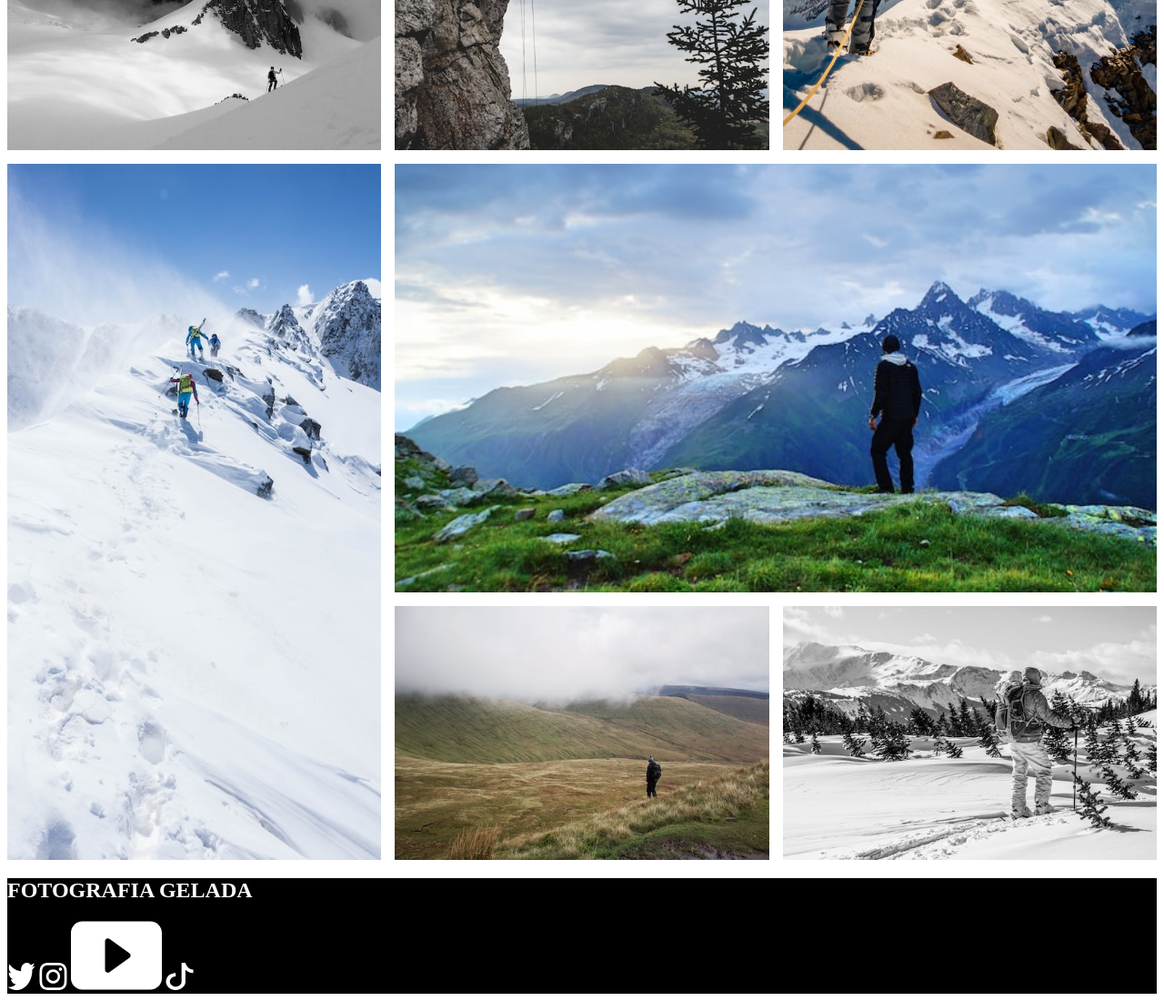
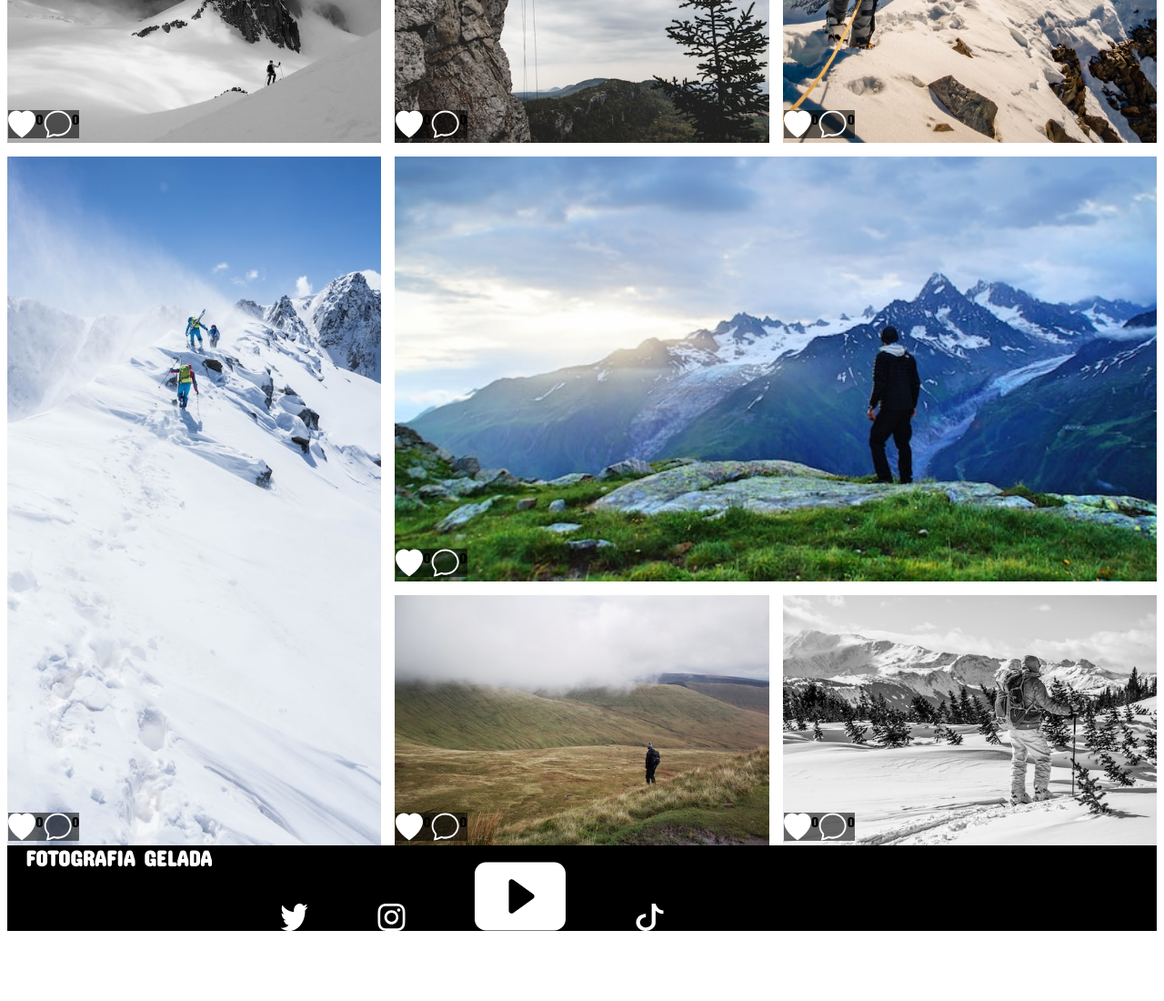
Before and after one commit to MatheusPHB28/fotografiaGelada, a website: page index.html in a window 1280 px wide. Shown: the part 847-1947 px from the top of the page at 91% size. After the commit the page ends 1878 px from the top, so only its background shows below. Drawn offline with Linux system fonts and the light colour scheme.

Commit message:
fotografiaGeladeira

```diff
--- a/index.html
+++ b/index.html
@@ -25,48 +25,115 @@
 
         <div class="foto1">
             <img src="public/Imagens/Everest.jpg" class="galeria_imagens" alt="Everest">
+            <div class="icon-container">
+                <div class="icons">
+                    <img src="public/Icones/coração.svg" alt="">
+                    <span>0</span>
+                    <img src="public/Icones/chat-branco.svg" alt="">
+                    <span>0</span>
+                </div>
+            </div>
         </div>
+
+
 
         <div class="foto2">
             <img src="public/Imagens/MonteFuji.jpg" class="galeria_imagens" alt="MonteFuji">
+            <div class="icon-container">
+                <div class="icons">
+                    <img src="public/Icones/coração.svg" alt="">
+                    <span>0</span>
+                    <img src="public/Icones/chat-branco.svg" alt="">
+                    <span>0</span>
+                </div>
+            </div>
 
         </div>
 
         <div class="foto3">
             <img src="public/Imagens/AlpesSuiços.jpg" class="galeria_imagens" alt="AlpesSuiços">
+            <div class="icon-container">
+                <div class="icons">
+                    <img src="public/Icones/coração.svg" alt="">
+                    <span>0</span>
+                    <img src="public/Icones/chat-branco.svg" alt="">
+                    <span>0</span>
+                </div>
+            </div>
         </div>
 
         <div class="foto4">
             <img src="public/Imagens/GrandCanyon.jpg" class="galeria_imagens" alt="GrandCanyon">
+            <div class="icon-container">
+                <div class="icons">
+                    <img src="public/Icones/coração.svg" alt="">
+                    <span>0</span>
+                    <img src="public/Icones/chat-branco.svg" alt="">
+                    <span>0</span>
+                </div>
+            </div>
         </div>
 
 
         <div class="foto5">
             <img src="public/Imagens/MonteBranco.jpg" class="galeria_imagens" alt="MonteBranco">
+            <div class="icon-container">
+                <div class="icons">
+                    <img src="public/Icones/coração.svg" alt="">
+                    <span>0</span>
+                    <img src="public/Icones/chat-branco.svg" alt="">
+                    <span>0</span>
+                </div>
+            </div>
         </div>
 
         <div class="foto6">
             <img src="public/Imagens/MonteElbrus.jpg" class="galeria_imagens" alt="MonteElbrus">
+            <div class="icon-container">
+                <div class="icons">
+                    <img src="public/Icones/coração.svg" alt="">
+                    <span>0</span>
+                    <img src="public/Icones/chat-branco.svg" alt="">
+                    <span>0</span>
+                </div>
+            </div>
         </div>
 
         <div class="foto7">
             <img src="public/Imagens/PicoPikes.jpg" class="galeria_imagens" alt="PicoPikes">
+            <div class="icon-container">
+                <div class="icons">
+                    <img src="public/Icones/coração.svg" alt="">
+                    <span>0</span>
+                    <img src="public/Icones/chat-branco.svg" alt="">
+                    <span>0</span>
+                </div>
+            </div>
         </div>
 
         <div class="foto8">
             <img src="public/Imagens/Huandoy.jpg" class="galeria_imagens" alt="Huandoy">
+            <div class="icon-container">
+                <div class="icons">
+                    <img src="public/Icones/coração.svg" alt="" >
+                    <span>0</span>
+                    <img src="public/Icones/chat-branco.svg" alt="">
+                    <span>0</span>
+                </div>
+            </div>
         </div>
     </div>
 
     <footer class="rodape">
-        <h2 class="">FOTOGRAFIA GELADA</h2>
-        <img src="public/Icones/Twitter.svg" alt="Twitter" class="icones">
 
-        <img src="public/Icones/Instagram.svg" alt="Instagram" class="icones">
+        <h2 class="texto_fim">FOTOGRAFIA GELADA</h2>
 
-        <img src="public/Icones/youtube.svg" alt="youtube" class="icones">
-
-        <img src="public/Icones/tiktok.svg" alt="tiktok" class="icones">
+    <div class="incons_rodape">
+        <img class="logo_rodape" src="public/Icones/Twitter.svg" alt="Twitter" class="icones">
+        <img class="logo_rodape" src="public/Icones/Instagram.svg" alt="Instagram" class="icones">
+        <img class="logo_rodape" src="public/Icones/youtube.svg" alt="youtube" class="icones">
+        <img class="logo_rodape" src="public/Icones/tiktok.svg" alt="tiktok" class="icones">
+    </div>
 
     </footer>
 
--- a/style.css
+++ b/style.css
@@ -13,7 +13,7 @@
 }
 
 body{
-    font-family: Concert_One;
+    font-family: Concert One;
 }
 header{
     display: flex;
@@ -97,8 +97,46 @@ font-family: Concert One;
     grid-row-end: 5;
 }
 
+.icon-container{
+    position: relative;
+}
+.icons img:last-child{
+    padding: 0 0 0 20px;
+}
+
+.icons{
+    display: flex;
+    position: absolute;
+    left: 1px;
+    bottom: 5px;
+    background-color: rgba(0, 0, 0, 0.568);
+}
 
 .rodape{
     background-color: black;
     color: white;
 }
+.icons_rodape{
+    width: 50px;
+    height: 30px;
+    display: flex;
+    margin-left: auto;
+    margin-right: auto;
+
+}
+.texto_fim{
+    font-family: Concert One;
+    text-align: left;
+    text-indent: 20px;
+    position: relative;
+    margin: 0%;
+
+
+}
+.logo_rodape{
+    padding-left: 50px;
+    padding-right: 20px;
+    position: relative;
+    left: 250px;
+
+}
```
